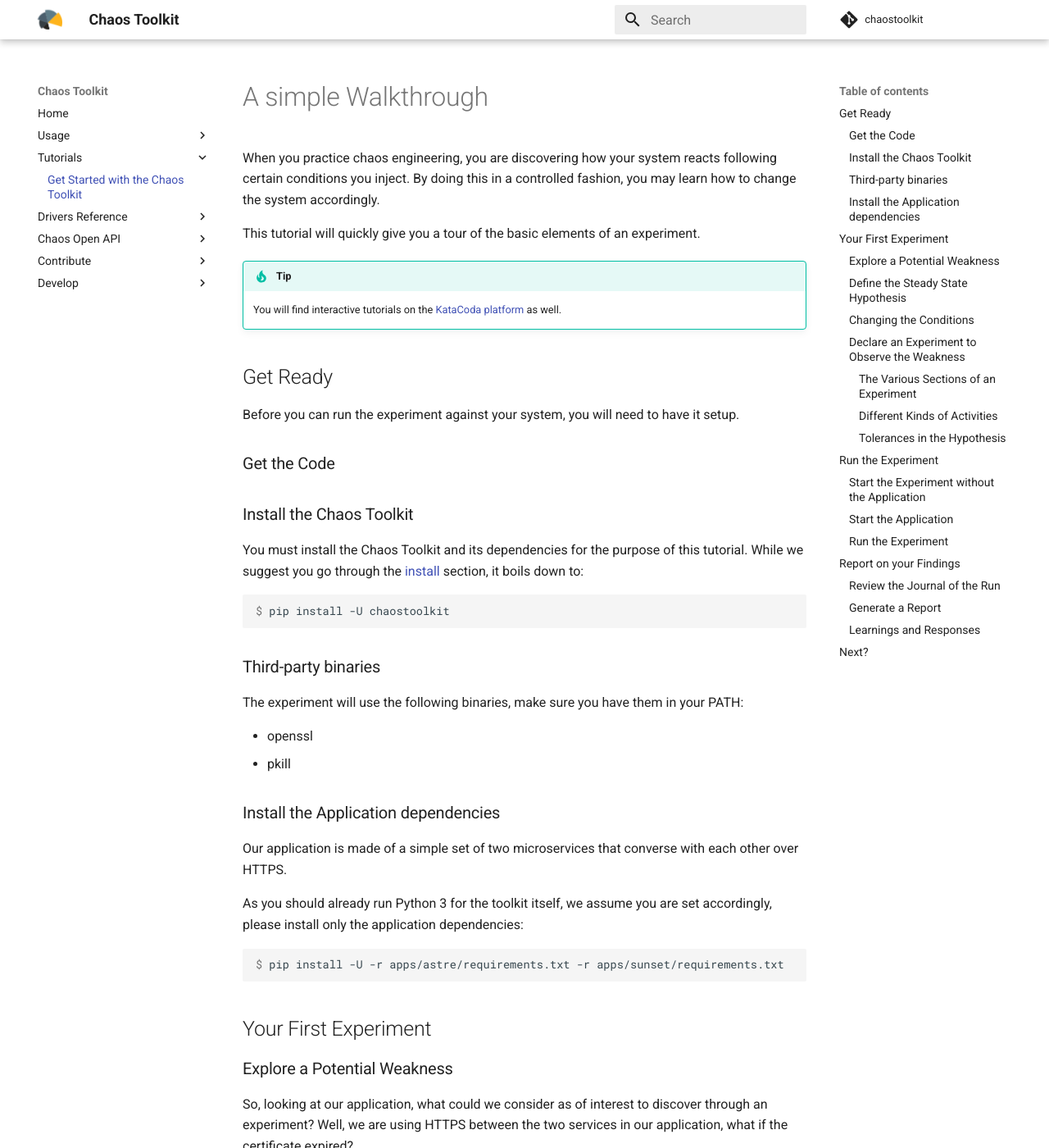
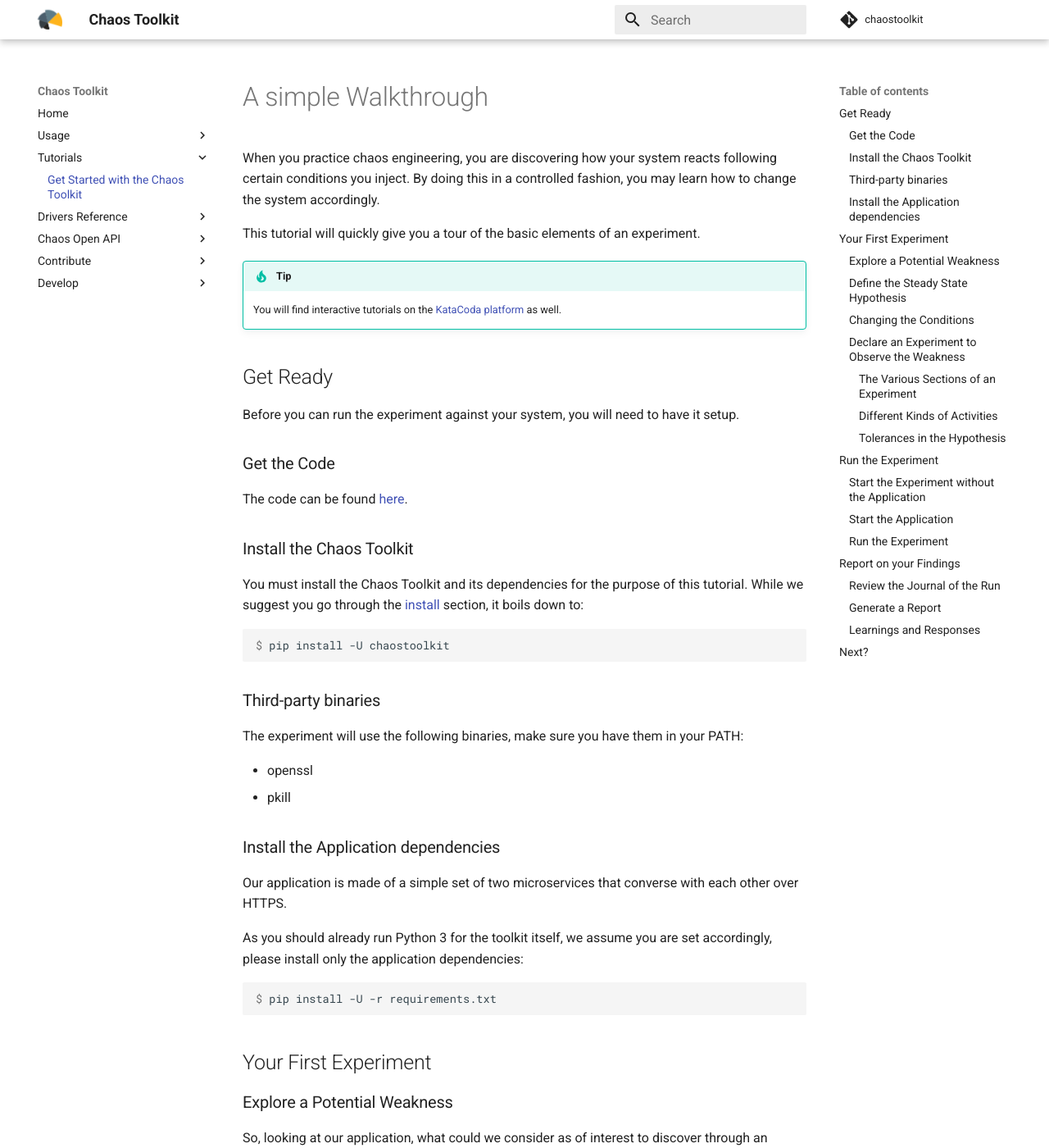
Before and after one commit to chaostoolkit/chaostoolkit-documentation, an MkDocs documentation site: the page built from sources/reference/tutorial.md, in a window 1280 px wide and 1400 px high. Shown: the whole window at 82% size. Built offline with MkDocs 1.6.1 and Material for MkDocs 9.7.7, drawn with Linux system fonts in a browser that asks for light colours; comment, search, counter and statistics services are not loaded; old or Windows-style settings are respelled for this version of MkDocs.

Commit message:
Minor fixes
Signed-off-by: Sylvain Hellegouarch <sh@defuze.org>

````diff
--- a/sources/reference/tutorial.md
+++ b/sources/reference/tutorial.md
@@ -19,6 +19,10 @@ Before you can run the experiment against your system, you will need to have
 it setup.
 
 ### Get the Code
+
+The code can be found [here][codetut].
+
+[codetut]: https://github.com/chaostoolkit/chaostoolkit-documentation/tree/master/sources/shared/snippets/tutorials
 
 ### Install the Chaos Toolkit
 
@@ -49,7 +53,7 @@ As you should already run Python 3 for the toolkit itself, we assume you are set
 accordingly, please install only the application dependencies:
 
 ```console
-$ pip install -U -r apps/astre/requirements.txt -r apps/sunset/requirements.txt
+$ pip install -U -r requirements.txt
 ```
 
 ## Your First Experiment
````
